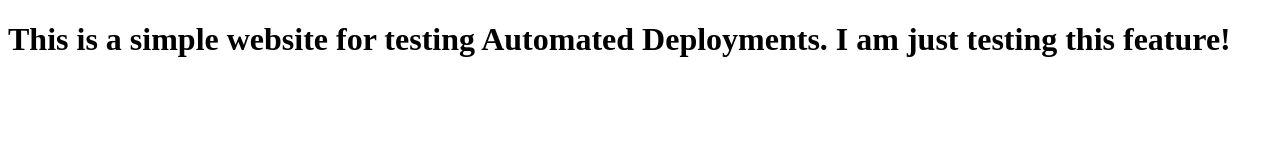
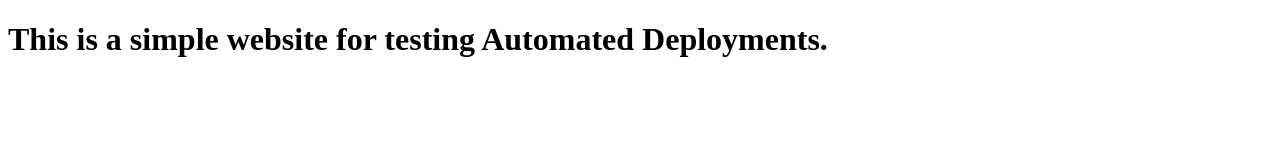
Before and after one commit to praveenm82/aks_auto_deploy, a plain HTML site: page index.html in a window 1280 px wide. Drawn offline with Linux system fonts and the light colour scheme.

Commit message:
Update index.html
Updated the website

```diff
--- a/index.html
+++ b/index.html
@@ -4,6 +4,6 @@
   <title>Simple Website</title>
 </head>
 <body>
-  <h1>This is a simple website for testing Automated Deployments. I am just testing this feature!</h1>
+  <h1>This is a simple website for testing Automated Deployments.</h1>
 </body>
 </html>
```
